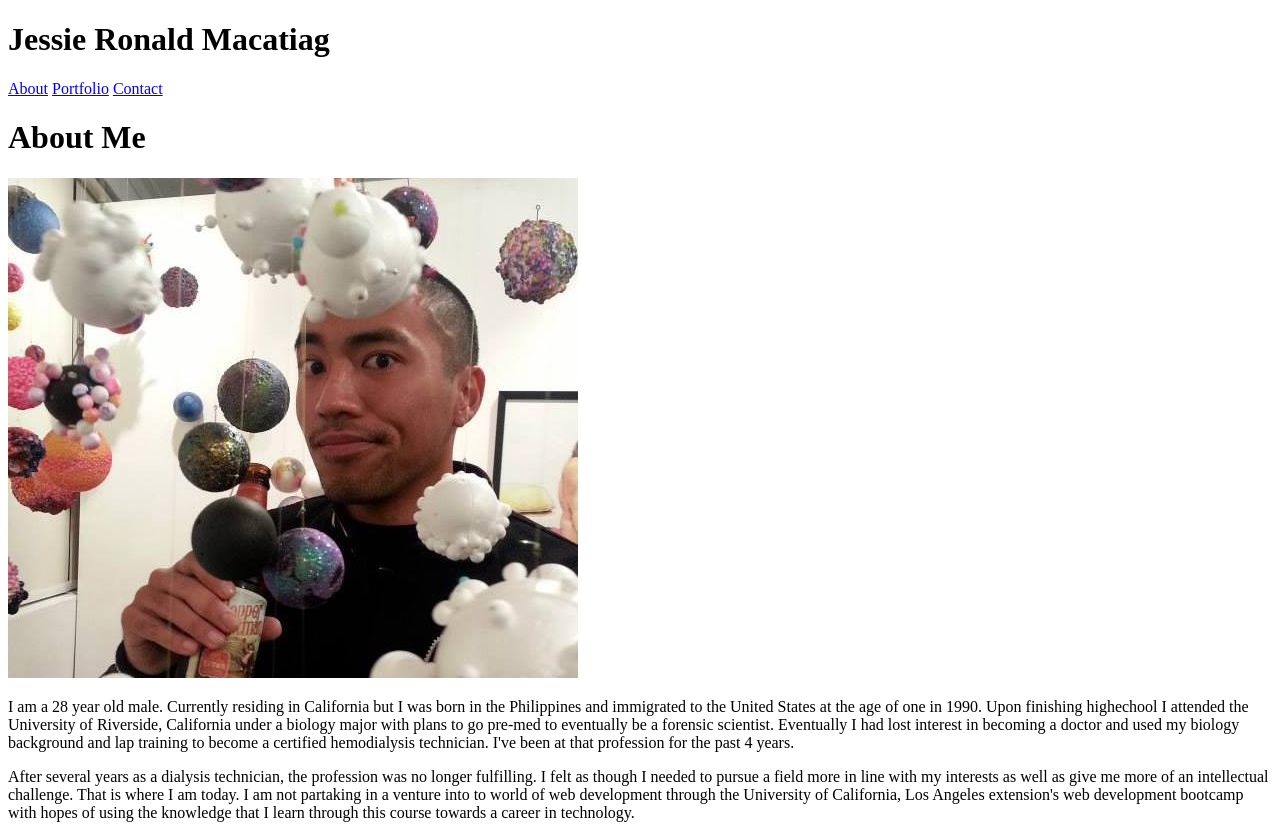
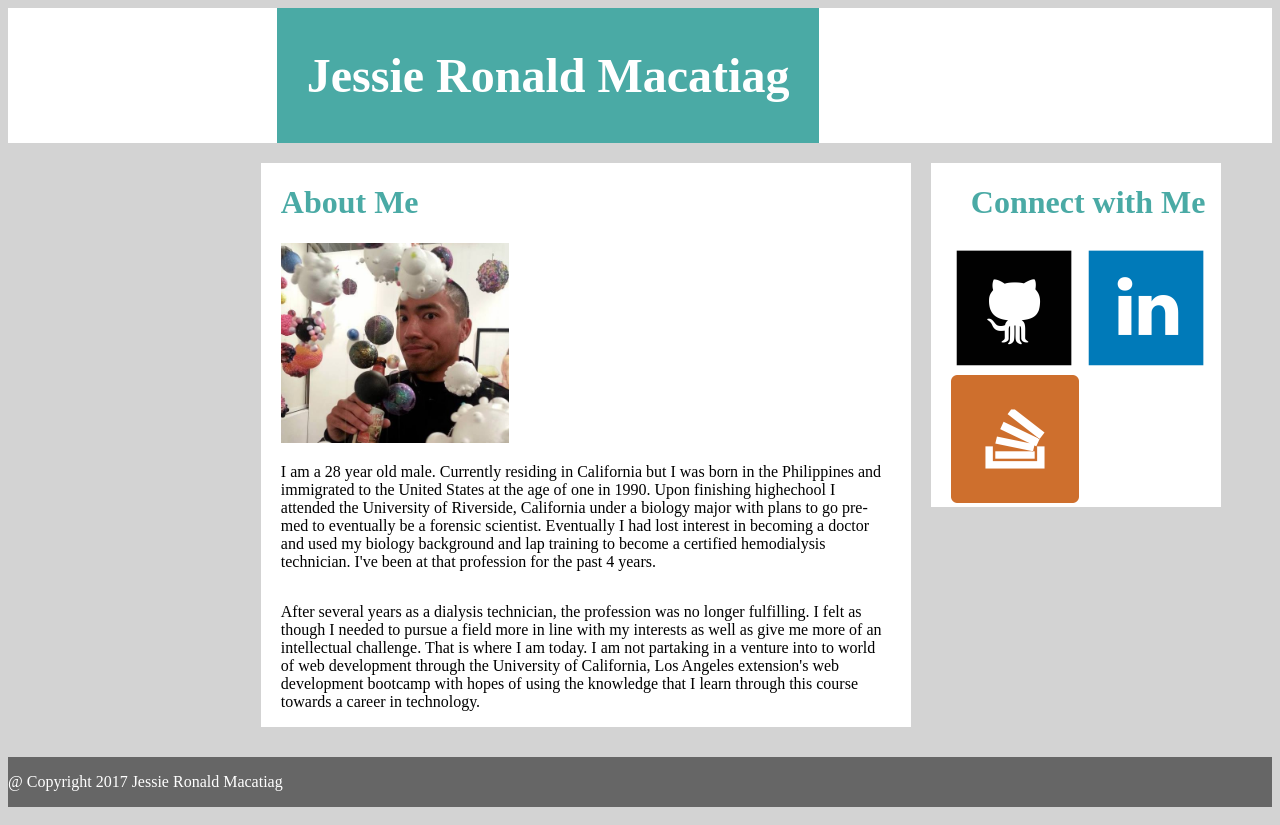
Before and after one commit to JMacatiag/Basic-Portfolio, a plain HTML site: page index.html in a window 1280 px wide. Shown: the top 825 px of the page. Drawn offline with Linux system fonts and the light colour scheme.

Commit message:
add css code for index

```diff
--- a/assets/css/style.css
+++ b/assets/css/style.css
@@ -0,0 +1,81 @@
+body {
+	background-color: lightgrey;
+}
+
+.content-area {
+
+	background-color: white;
+
+}
+
+.site-header {
+	background-color: white;
+	height: 135px;
+	margin:0;
+}
+
+#name-header {
+	float: left;
+	color: white;
+	background-color: #4aaaa5;
+	padding-left: 30px;
+	padding-right: 30px;
+	margin-left: 20%;
+}
+
+#top-links {
+	float: right;
+	background-color:white;
+	margin-right: 30%;
+	padding-top:40px;
+}
+
+h1 {
+	clear: both;
+	overflow:auto;
+	color: #4aaaa5;
+	padding-left: 20px;
+}
+
+.about {
+	width: 650px;
+	margin-top: 20px;
+	margin-left: 20%;
+	background-color: #ffffff;
+	float: left;
+	margin-bottom: 30px;
+
+}
+
+#me {
+	clear:both;
+	padding-left: 20px;
+	float: left;
+}
+
+p {
+	float: left;
+}
+
+#text {
+	float:left;
+	padding-left: 20px;
+	padding-right: 20px;
+}
+
+.connections {
+	padding-left: 20px;
+	width: 270px;
+	margin-top: 20px;
+	margin-left: 20px;
+	background-color: #ffffff;
+	float:left;
+}
+
+.footer {
+	clear: both;
+	overflow: auto;
+	color: white;
+	text-align: center;
+	background-color: #666666;
+}
--- a/index.html
+++ b/index.html
@@ -5,23 +5,29 @@
 	<link rel="Stylesheet" type="text/css" href="assets/css/style.css">
 	</head>
 
+
 		<body>
-	<div class ="site-header">
+
+			<h1 class ="site-header">
 				<div id = "name-header">
-			<h1>Jessie Ronald Macatiag</h1>
+					<h2>Jessie Ronald Macatiag</h2>
 				</div>
 				<div id ="top-links">
 					<a href= "#">About</a>
 					<a href = "#">Portfolio</a>
 					<a href = "#">Contact</a>
 				</div>
-	</div>
-
+			</h1>
+			<div class ="content-area">
 				<div class = "about">
 					<h1>About Me</h1>
-		<img src = "assets/images/photo.jpg">
+					<div id = "me">
+						<img src = "assets/images/photo.jpg" height="40%" width="40%">
+					</div>
+					<div id = "text">
 						<p>I am a 28 year old male. Currently residing in California but I was born in the Philippines and immigrated to the United States at the age of one in 1990. Upon finishing highechool I attended the University of Riverside, California under a biology major with plans to go pre-med to eventually be a forensic scientist. Eventually I had lost interest in becoming a doctor and used my biology background and lap training to become a certified hemodialysis technician. I've been at that profession for the past 4 years.</p>
 						<p>After several years as a dialysis technician, the profession was no longer fulfilling. I felt as though I needed to pursue a field more in line with my interests as well as give me more of an intellectual challenge. That is where I am today. I am not partaking in a venture into to world of web development through the University of California, Los Angeles extension's web development bootcamp with hopes of using the knowledge that I learn through this course towards a career in technology.</p>
+					</div>
 				</div>
 				<div class = "connections">
 					<h1>Connect with Me</h1>
@@ -29,11 +35,10 @@
  					<a href="#"><img src="assets/images/linkedin.png"></a>
 					<a href="#"><img src="assets/images/stackoverflow.png"></a>
 				</div>
+			</div>
 
 			<div class = "footer">
 				<p>@ Copyright 2017 Jessie Ronald Macatiag</p>
 			</div>
-
-
 		</body>
 </html>
```
Also changed, not shown: assets/images/dark.png (added), assets/images/dust_scratches.png (added), assets/images/hypnotize.png (added). Lines whose indentation alone changed are shown as unchanged.
